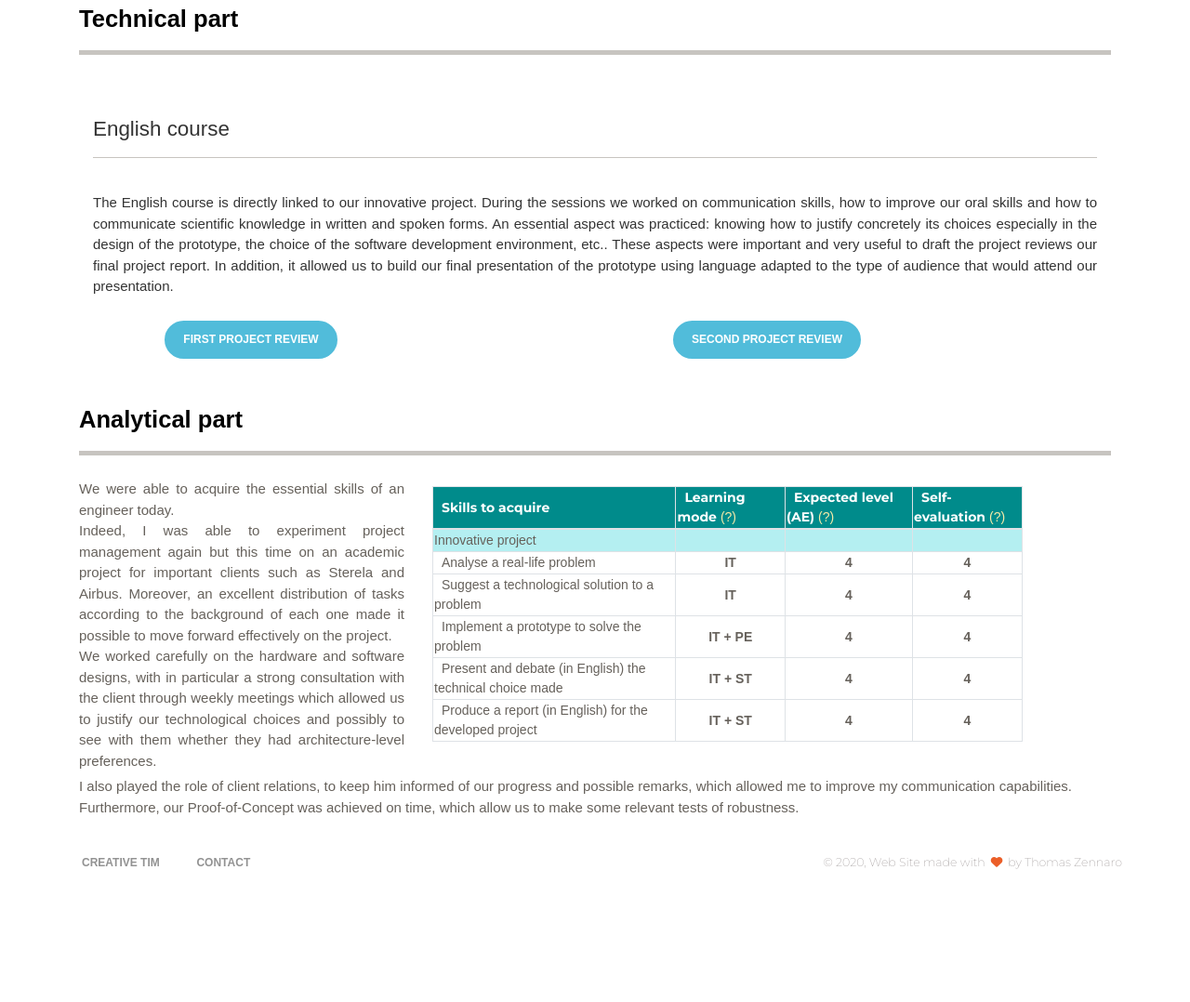
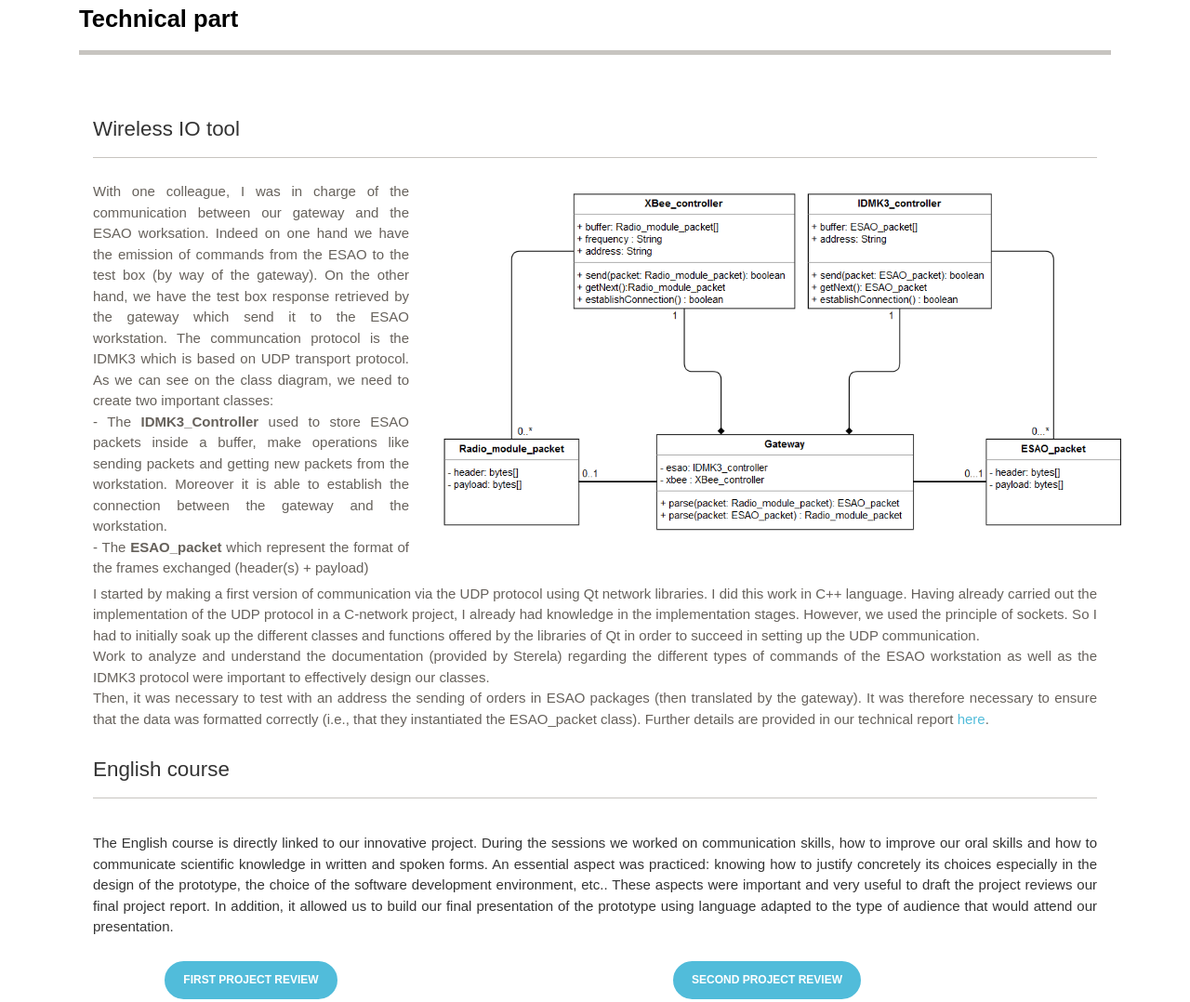
Before and after one commit to DarkDreamAA/Portfolio_TZ, a website: page pages/innovativeProject.html in a window 1280 px wide. Shown: the part 2494-3572 px from the top of the page at 93% size. Before the commit the page ends 3534 px from the top, so only its background shows below. Drawn offline with Linux system fonts and the light colour scheme; some packages are replaced by stand-ins of ours.

Commit message:
ajout innovative project

```diff
--- a/pages/innovativeProject.html
+++ b/pages/innovativeProject.html
@@ -244,6 +244,46 @@ The above copyright notice and this permission notice shall be included in all c
 
       <div class="container">
         <div class="title">
+          <h4>Wireless IO tool </h4>
+          <hr style="height:1px;border:none;color:rgb(199, 196, 192);background-color:rgb(199, 196, 192);" />
+        </div>
+        <div class="row">
+          <div class="col-lg-4">
+            <p style="text-align: justify; size: 16px;">
+              With one colleague, I was in charge of the communication between our gateway and the ESAO worksation.
+              Indeed on one hand we have the emission of commands from the ESAO to the test box (by way of the gateway).
+              On the other hand, we have the test box response retrieved by the gateway which send it to the ESAO workstation.
+              The communcation protocol is the IDMK3 which is based on UDP transport protocol.
+              As we can see on the class diagram, we need to create two important classes: <br/>
+                - The <b style="font-weight: bold;">IDMK3_Controller</b> used to store ESAO packets inside
+                a buffer, make operations like sending packets and getting new packets from the workstation.
+                Moreover it is able to establish the connection between the gateway and the workstation. <br/>
+                - The <b style="font-weight: bold;">ESAO_packet</b> which represent the format of the frames exchanged (header(s) + payload) <br/>
+            </p>
+          </div>
+          <div class="col-lg-7">
+            <img src="../assets/img/myPictures/InnovativeProject/classdiagram.png" width="120%" >
+          </div>
+        </div>
+      </div>
+      <div class="container">
+        <p style="text-align: justify; size: 18px;">
+          I started by making a first version of communication via the UDP protocol using Qt network libraries.
+          I did this work in C++ language. Having already carried out the implementation of the UDP protocol in a C-network
+          project, I already had knowledge in the implementation stages. However, we used the principle of sockets.
+          So I had to initially soak up the different classes and functions offered by the libraries of Qt in order to
+          succeed in setting up the UDP communication. <br/>
+          Work to analyze and understand the documentation (provided by Sterela) regarding the different types of commands of the ESAO workstation
+          as well as the IDMK3 protocol were important to effectively design our classes. <br/>
+          Then, it was necessary to test with an address the sending of orders in ESAO packages (then translated by the gateway).
+          It was therefore necessary to ensure that the data was formatted correctly
+          (i.e., that they instantiated the ESAO_packet class).
+          Further details are provided in our technical report <a href="../assets/documents/InnovativeProject/">here</a>.
+          </p>
+      </div>
+
+      <div class="container">
+        <div class="title">
           <h4>English course</h4>
           <hr style="height:1px;border:none;color:rgb(199, 196, 192);background-color:rgb(199, 196, 192);" />
           <br/>
```
Also changed, not shown: assets/img/myPictures/InnovativeProject/classdiagram.png (added).
